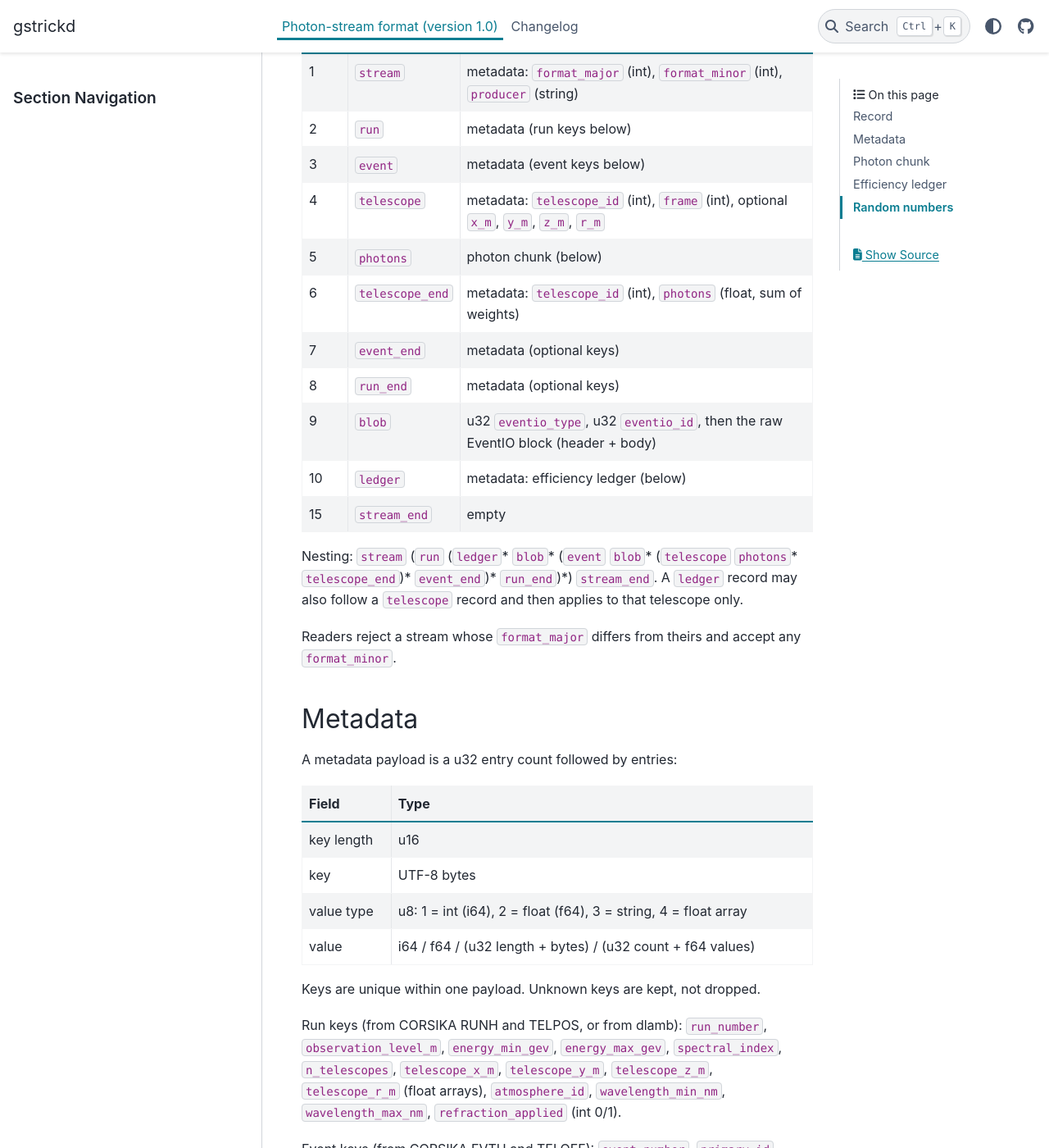
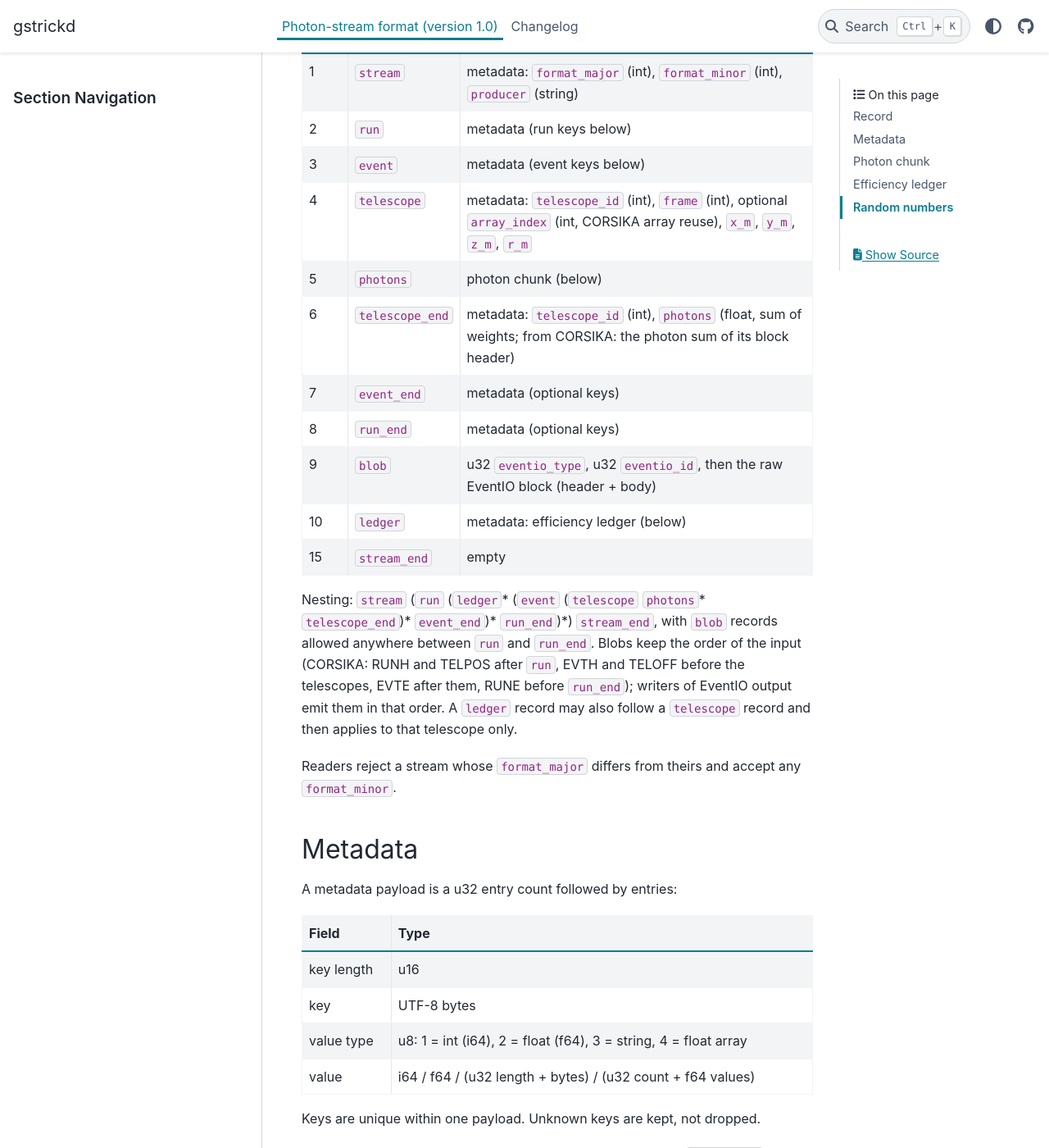
Before and after one commit to GernotMaier/gstrickd, a Sphinx documentation site: the page built from docs/format.md, in a window 1280 px wide and 1400 px high, scrolled down 761 px. Shown: the whole window at 82% size. Built offline with Sphinx 7.4.7 and the PyData theme 0.15.4, drawn with Linux system fonts in a browser that asks for light colours; some of the changed text lies outside the part shown.

Commit message:
Document the record order and keys produced from CORSIKA input
Co-Authored-By: Claude Opus 5.5 <noreply@anthropic.com>

```diff
--- a/docs/format.md
+++ b/docs/format.md
@@ -22,17 +22,21 @@ record and ends with `stream_end`.
 | 1 | `stream` | metadata: `format_major` (int), `format_minor` (int), `producer` (string) |
 | 2 | `run` | metadata (run keys below) |
 | 3 | `event` | metadata (event keys below) |
-| 4 | `telescope` | metadata: `telescope_id` (int), `frame` (int), optional `x_m`, `y_m`, `z_m`, `r_m` |
+| 4 | `telescope` | metadata: `telescope_id` (int), `frame` (int), optional `array_index` (int, CORSIKA array reuse), `x_m`, `y_m`, `z_m`, `r_m` |
 | 5 | `photons` | photon chunk (below) |
-| 6 | `telescope_end` | metadata: `telescope_id` (int), `photons` (float, sum of weights) |
+| 6 | `telescope_end` | metadata: `telescope_id` (int), `photons` (float, sum of weights; from CORSIKA: the photon sum of its block header) |
 | 7 | `event_end` | metadata (optional keys) |
 | 8 | `run_end` | metadata (optional keys) |
 | 9 | `blob` | u32 `eventio_type`, u32 `eventio_id`, then the raw EventIO block (header + body) |
 | 10 | `ledger` | metadata: efficiency ledger (below) |
 | 15 | `stream_end` | empty |
 
-Nesting: `stream` (`run` (`ledger`* `blob`* (`event` `blob`* (`telescope`
-`photons`* `telescope_end`)* `event_end`)* `run_end`)*) `stream_end`.
+Nesting: `stream` (`run` (`ledger`* (`event` (`telescope` `photons`*
+`telescope_end`)* `event_end`)* `run_end`)*) `stream_end`, with `blob`
+records allowed anywhere between `run` and `run_end`. Blobs keep the order
+of the input (CORSIKA: RUNH and TELPOS after `run`, EVTH and TELOFF before
+the telescopes, EVTE after them, RUNE before `run_end`); writers of EventIO
+output emit them in that order.
 A `ledger` record may also follow a `telescope` record and then applies to
 that telescope only.
 
@@ -61,7 +65,8 @@ Run keys (from CORSIKA RUNH and TELPOS, or from dlamb): `run_number`,
 Event keys (from CORSIKA EVTH and TELOFF): `event_number`,
 `primary_id` (CORSIKA particle code), `energy_gev`, `zenith_rad`,
 `azimuth_rad` (CORSIKA convention), `first_interaction_m`, `core_x_m`,
-`core_y_m` (float arrays, one per array reuse), `array_index`.
+`core_y_m`, `time_offset_ns` (float arrays, one entry per array reuse). One
+`event` record per shower; telescope records carry the `array_index`.
 
 ## Photon chunk
 
```
